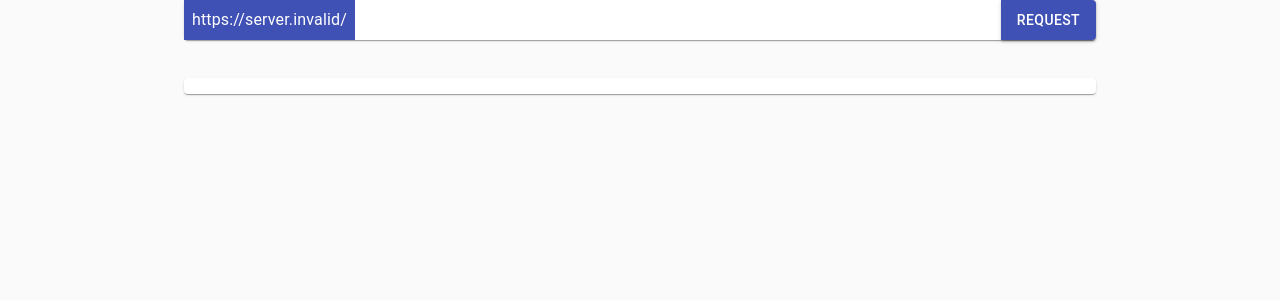
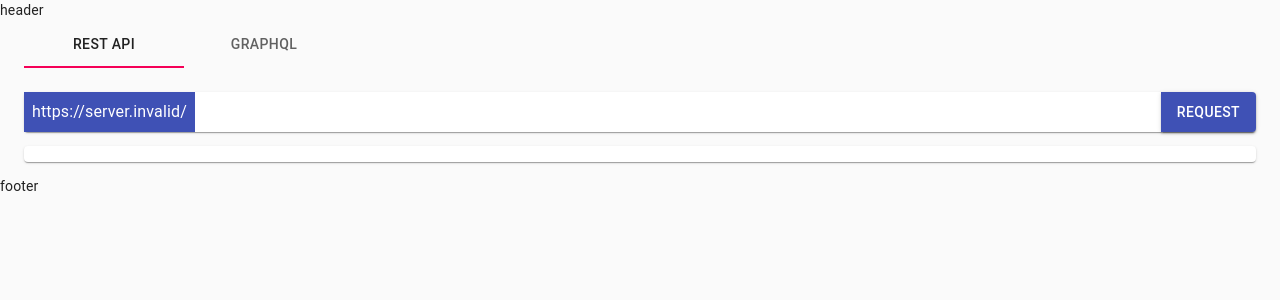
Before and after one commit to sstraatemans/suske-wiske-api, a Next.js app: page / in a window 1280 px wide. Shown: the top 300 px of the page. Built offline with nearby package versions, Linux system fonts and the light colour scheme; no server answers.

Commit message:
adding tabs

```diff
--- /dev/null
+++ b/components/Box/Box.tsx
@@ -0,0 +1,3 @@
+import Box from '@material-ui/core/Box';
+
+export { Box };
--- /dev/null
+++ b/components/Container/Container.tsx
@@ -0,0 +1,3 @@
+import Container from '@material-ui/core/Container';
+
+export { Container };
--- /dev/null
+++ b/components/Tab/Tab.tsx
@@ -0,0 +1,3 @@
+import Tab from '@material-ui/core/Tab';
+
+export { Tab };
--- /dev/null
+++ b/components/TabPanel/TabPanel.tsx
@@ -0,0 +1,13 @@
+import { FC } from 'react';
+import { Box } from '@components/.';
+
+type Props = {
+  value: number;
+  index: number;
+};
+
+export const TabPanel: FC<Props> = ({ children, value, index }) => {
+  if (value !== index) return null;
+
+  return <div>{children}</div>;
+};
--- /dev/null
+++ b/components/Tabs/Tabs.tsx
@@ -0,0 +1,3 @@
+import Tabs from '@material-ui/core/Tabs';
+
+export { Tabs };
--- a/components/index.ts
+++ b/components/index.ts
@@ -1,7 +1,12 @@
 export { Grid } from './Grid/Grid';
+export { Box } from './Box/Box';
+export { Container } from './Container/Container';
 export { Button } from './Button/Button';
 export { TextField } from './TextField/TextField';
 export { Paper } from './Paper/Paper';
 export { Typography } from './Typography/Typography';
+export { Tabs } from './Tabs/Tabs';
+export { Tab } from './Tab/Tab';
+export { TabPanel } from './TabPanel/TabPanel';
 export { RestInput } from './RestInput/RestInput';
 export { Result } from './Result/Result';
--- a/components/layouts/Page/index.tsx
+++ b/components/layouts/Page/index.tsx
@@ -1,10 +1,13 @@
 import { FC } from 'react';
+import { Container } from '@components/.';
 
 const PageLayout: FC = ({ children }) => {
   return (
     <>
       <header>header</header>
-      <main>{children}</main>
+      <Container>
+        <main>{children}</main>
+      </Container>
       <footer>footer</footer>
     </>
   );
--- a/pages/index.tsx
+++ b/pages/index.tsx
@@ -1,8 +1,8 @@
-import { useRef, useState, FormEvent } from 'react';
+import { useRef, useState, FormEvent, ChangeEvent } from 'react';
 import type { NextPage } from 'next';
 import Head from 'next/head';
-import Container from '@material-ui/core/Container';
-import { Grid, RestInput, Paper, Result } from '@components/.';
+import { Grid, RestInput, Paper, Result, Tabs, Tab, TabPanel } from '@components/.';
+import { PageLayout } from '@components/layouts';
 
 type errorProps = {
   error: string;
@@ -12,6 +12,7 @@ type errorProps = {
 const Home: NextPage = () => {
   const searchRef = useRef<HTMLInputElement | null>(null);
   const [result, setResult] = useState(null);
+  const [selectedTab, setSelectedTab] = useState(0);
   const [error, setError] = useState<errorProps | null>(null);
 
   const onSearch = async (e: FormEvent) => {
@@ -33,34 +34,45 @@ const Home: NextPage = () => {
     setResult(data);
   };
 
+  const handleTabChange = (event: ChangeEvent<{}>, newValue: number) => {
+    setSelectedTab(newValue);
+  };
+
   return (
-    <div>
+    <>
       <Head>
         <title>Suske en Wiske API</title>
         <meta name='description' content='Generated by create next app' />
         <link rel='icon' href='/favicon.ico' />
       </Head>
 
-      <main>
-        <Container maxWidth='md'>
-          <Grid container spacing={3}>
-            <Grid item xs={12}>
+      <PageLayout>
+        <Grid container spacing={3}>
+          <Grid item xs={12}>
+            <Tabs value={selectedTab} onChange={handleTabChange}>
+              <Tab label='REST API' />
+              <Tab label='GraphQL' />
+            </Tabs>
+          </Grid>
+          <Grid item xs={12}>
+            <TabPanel value={selectedTab} index={0}>
               <form onSubmit={onSearch}>
                 <RestInput inputRef={searchRef} />
               </form>
-            </Grid>
-            <Grid item xs={12}>
               <Paper>
                 <Result>
                   {error && JSON.stringify(error, null, 2)}
                   {result && JSON.stringify(result, null, 2)}
                 </Result>
               </Paper>
-            </Grid>
+            </TabPanel>
+            <TabPanel value={selectedTab} index={1}>
+              Coming soon
+            </TabPanel>
           </Grid>
-        </Container>
-      </main>
-    </div>
+        </Grid>
+      </PageLayout>
+    </>
   );
 };
 
```
